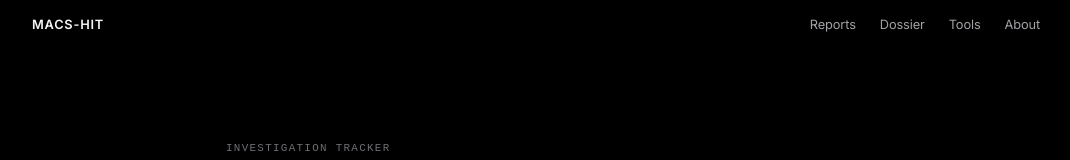
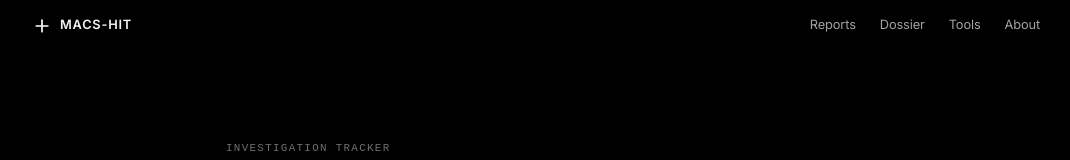
Before and after one commit to KennethHelmuth/macs-hit.github.io, a Next.js app: page /dossier in a window 1280 px wide. Shown: the top 160 px of the page, without its empty margins (98-1168 px from the left). Built offline with nearby package versions, Linux system fonts and the light colour scheme.

Commit message:
NavBar logo changed

```diff
--- a/components/Navbar.tsx
+++ b/components/Navbar.tsx
@@ -36,8 +36,22 @@ export default function Navbar() {
   return (
     <nav className={`nav${frosted ? " scrolled" : ""}`}>
       <div className="container-wide nav-inner">
-        <Link href="/" className="nav-logo">
-          MACS-HIT
+        <Link href="/" className="nav-logo" style={{ display: "flex", alignItems: "center", gap: "8px" }}>
+          <svg
+            width="20"
+            height="20"
+            viewBox="0 0 24 24"
+            fill="none"
+            stroke="currentColor"
+            strokeWidth="2"
+            strokeLinecap="round"
+            strokeLinejoin="round"
+            style={{ color: "#ffffff" }}
+          >
+            <line x1="12" y1="5" x2="12" y2="19" />
+            <line x1="5" y1="12" x2="19" y2="12" />
+          </svg>
+          <span>MACS-HIT</span>
         </Link>
         <div className="nav-links">
           {links.map(({ href, label }) => {
```
